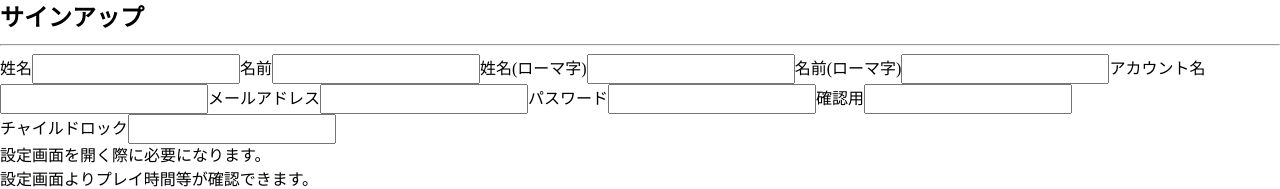
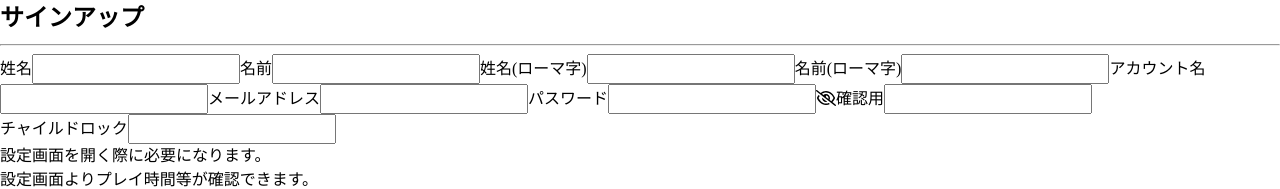
Before and after one commit to ishida-0622/u22-2023, a Next.js app in the folder frontend/: page /signup in a window 1280 px wide. Shown: the top 189 px of the page. Built offline with nearby package versions, Linux system fonts and the light colour scheme.

Commit message:
feat: 目のアイコンを変更

```diff
--- a/frontend/src/components/pages/signup/index.tsx
+++ b/frontend/src/components/pages/signup/index.tsx
@@ -1,5 +1,7 @@
 import { useState } from "react";
 import { useRouter } from "next/router";
+import { FontAwesomeIcon } from "@fortawesome/react-fontawesome";
+import { faEye, faEyeSlash } from "@fortawesome/free-regular-svg-icons";
 
 export const Signup = () => {
   const [formValues, setFormValues] = useState({
@@ -183,9 +185,9 @@ export const Signup = () => {
             />
             <span onClick={() => setIsHidden((v) => !v)} role="presentation">
               {isHidden ? (
-                <i className="fas fa-eye-slash" />
+                <FontAwesomeIcon icon={faEyeSlash} />
               ) : (
-                <i className="fas fa-eye" />
+                <FontAwesomeIcon icon={faEye} />
               )}
             </span>
           </label>
```
